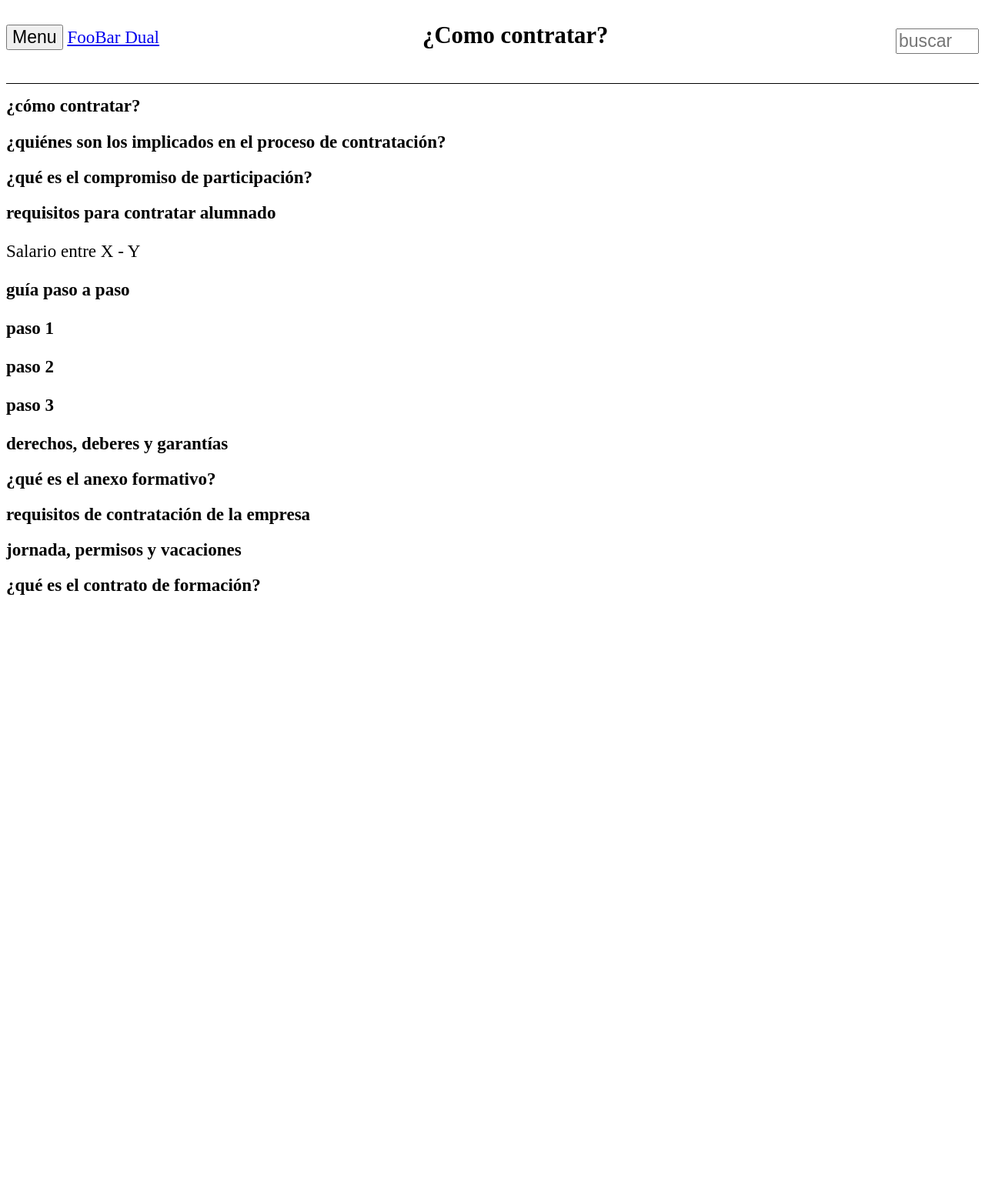
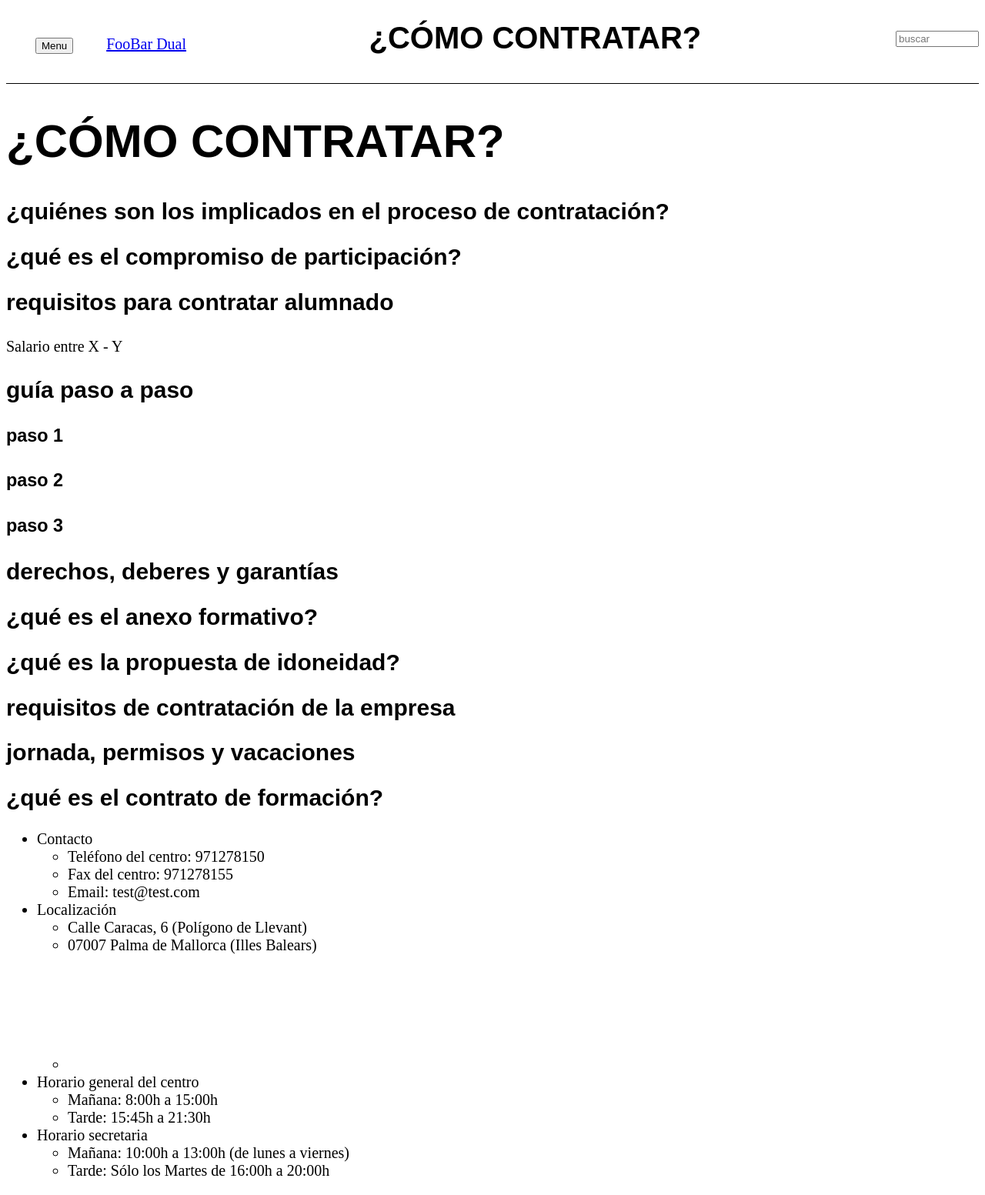
Before and after one commit to foobardual/Foobardual, a plain HTML site: page pages/como_contratar.html in a window 1280 px wide. Shown: the whole page at 77% size. Before the commit the page ends 800 px from the top, so only its background shows below. Drawn offline with Linux system fonts and the light colour scheme; grey boxes are pictures that could not be loaded.

Commit message:
- Refactorización de las páginas "como_contratar.html" y "como_funciona" para que se ajusten al estandar definido.
- Eliminado "contrato_formacion_aprendizaje.html"

- Añadidos estilos para las fuentes.

```diff
--- a/css/style.css
+++ b/css/style.css
@@ -1,10 +1,30 @@
 /*reset basico para fuente*/
 body{
-    font-size: 16px;
+    font-size: 20px;
 }
-*{font-size: 1.2rem;}
 
-.menu{display: none}
+.contents{
+    font-family: 'Crimson Text', serif;
+    line-height: 1.5;
+}
+
+h1, h2, h3, h4, h5, h6 {
+    font-family: 'Droid Sans', sans-serif;
+}
+
+h1 {
+    font-size: 3em;
+    text-transform: uppercase;
+}
+
+h2 {
+    font-size: 1.5em;
+}
+
+.menu{
+    display: none;
+}
+
 .menu.active{
     display: block;
     height: 100%;
@@ -12,24 +32,41 @@ body{
     border: 1px solid;
     top: 108px;
     padding: 20px;
-    background-color: white}
+    background-color: white;
+}
+
 header{
     border-bottom: 1px solid black;
     height: 100px;
 }
+
 header>div{
     width: 100%;
     display: block;
 }
+
 header div, header a, header h1, header button{
     display: inline-block;
 }
-header .buscar{float:right; padding: 29px 0;}
+
+header div:first-child {
+    padding: 3%;
+}
+
+header .buscar{
+    float:right;
+    padding: 29px 0;
+}
+
 .buscar input {
     width: 100px;
 }
+
 header h1{
-    font-size: 1.6rem;
+    font-size: 2em;
     width: calc(100% - 350px);
     text-align: center;
+    position: absolute;
+    left: 18%;
+    top: 0;
 }
--- a/pages/como_contratar.html
+++ b/pages/como_contratar.html
@@ -2,81 +2,125 @@
 <html lang="es">
 <head>
     <meta charset="UTF-8">
-        <!--<meta name="viewport" content="width=device-width, initial-scale=1">-->
-        <title>¿cómo contratar?</title>
+    <title>¿Cómo contratar?</title>
     <link rel="stylesheet" href="../css/style.css">
-        <script src="../js/header.js"></script>
+    <script type="text/javascript" src="../js/header.js"></script>
 </head>
 <body>
-        <div clase="container">
 <header>
+    <h1>¿Cómo contratar?</h1>
     <div>
         <div>
             <button onclick="desplegarMenu()">Menu</button>
             <div class="menu">
-                            <!--<a href="../index.html#quieres_estudiar">¿Quieres estudiar?</a>-->
-                            <!--<ul>-->
-                            <!--<li><a href="como_acceder.html">¿Como acceder?</a></li>-->
-                            <!--<li><a href="como_funciona.html">¿Como funciona?</a></li>-->
-                            <!--<li><a href="donde_trabajaras.html">¿Donde trabajaras?</a></li>-->
-                            <!--<li><a href="de_que_trabajaras.html">¿De que trabajaras?</a></li>-->
-                            <!--</ul>-->
-                            <!--en caso de entrar como empresario borrar la lista de navegacion de arriba y utilizar la siguiente-->
-                            <a href="index.html#quieres_contratar">¿Quieres trabajar?</a>
+                <a href="../index.html#quieres_contratar">¿Quieres contratar?</a>
                 <ul>
-                                <li><a href="pages/que_perfiles_ofrecemos.html">¿Que perfiles ofrecemos?</a></li>
-                                <li><a href="pages/como_contratar.html">¿Como contratar?</a></li>
-                                <li><a href="pages/experiencias.html">Experiencias</a></li>
+                    <li><a href="que_perfiles_ofrecemos.html">¿Qué perfiles ofrecemos?</a></li>
+                    <li><a href="como_contratar.html">¿Cómo contratar?</a></li>
+                    <li><a href="experiencias.html">Experiencias</a></li>
                 </ul>
             </div>
         </div>
         <a href="../index.html">FooBar Dual</a>
-                    <h1>¿Como contratar?</h1>
         <div class="buscar">
             <input type="text" placeholder="buscar"/>
         </div>
     </div>
 </header>
+<main id="container">
     <h1>¿cómo contratar?</h1>
-            <section id = "proceso_contratacion">
+
+    <section id="proceso_contratacion">
         <h2>¿quiénes son los implicados en el proceso de contratación?</h2>
+        <div class="contents"></div>
     </section>
 
-            <section id= "compromiso_participacion">
+    <section id="compromiso_participacion">
         <h2>¿qué es el compromiso de participación?</h2>
+        <div class="contents"></div>
     </section>
 
-            <section id = "requisitos_contratacion">
+    <section id="requisitos_contratacion">
         <h2>requisitos para contratar alumnado</h2>
+        <div class="contents">
             <p>Salario entre X - Y</p>
+        </div>
     </section>
 
-            <section id = "paso_a_paso">
+    <section id="paso_a_paso">
         <h2>guía paso a paso</h2>
+        <div class="contents">
             <h3>paso 1</h3>
             <h3>paso 2</h3>
             <h3>paso 3</h3>
+        </div>
     </section>
 
-            <section id = "derechos_deberes_garantias">
+    <section id="derechos_deberes_garantias">
         <h2>derechos, deberes y garantías</h2>
+        <div class="contents"></div>
     </section>
 
-            <section id = "anexo_formativo">
+    <section id="anexo_formativo">
         <h2>¿qué es el anexo formativo?</h2>
+        <div class="contents"></div>
     </section>
 
-            <section id = "requisitos_contratacion_empresa">
-                <h2>requisitos de contratación de la empresa</h2>
+    <section id="propuesta_idoneidad">
+        <h2>¿qué es la propuesta de idoneidad?</h2>
+        <div class="contents"></div>
     </section>
 
-            <section id = "jornada_permisos_vacaciones">
-                <h2>jornada, permisos y vacaciones</h2>
+    <section id="requisitos_contratacion_empresa">
+        <h2>requisitos de contratación de la empresa</h2>
+        <div class="contents"></div>
     </section>
 
-            <section id = "que_es_contrato_formacion">
+    <section id="jornada_permisos_vacaciones">
+        <h2>jornada, permisos y vacaciones</h2>
+        <div class="contents"></div>
+    </section>
+
+    <section id="que_es_contrato_formacion">
         <h2>¿qué es el contrato de formación?</h2>
+        <div class="contents"></div>
     </section>
-        </div>
+</main>
+<footer>
+    <ul>
+        <li>Contacto
+            <ul>
+                <li>Teléfono del centro: <span class="contacto">971278150</span></li>
+                <li>Fax del centro: <span class="contacto">971278155</span></li>
+                <li><span class="contacto">Email: test@test.com</span></li>
+            </ul>
+        </li>
+
+        <li>Localización
+            <ul>
+                <li class="contacto">Calle Caracas, 6 (Polígono de Llevant)</li>
+                <li class="contacto">07007 Palma de Mallorca (Illes Balears)</li>
+                <li id="mapa">
+                    <iframe src="https://www.google.com/maps/embed?pb=!1m18!1m12!1m3!1d1220.548371809852!2d2.6672159280331953!3d39.56887675907247!2m3!1f0!2f0!3f0!3m2!1i1024!2i768!4f13.1!3m3!1m2!1s0x0%3A0x55bc574de040df4a!2sIES+Francesc+de+Borja+Moll!5e0!3m2!1ses!2ses!4v1487691882597"
+                            width="250" height="150" frameborder="0" style="border:0" allowfullscreen></iframe>
+                </li>
+            </ul>
+        </li>
+
+        <li>Horario general del centro
+            <ul>
+                <li>Mañana: 8:00h a 15:00h</li>
+                <li>Tarde: 15:45h a 21:30h</li>
+            </ul>
+        </li>
+
+        <li>Horario secretaria
+            <ul>
+                <li>Mañana: 10:00h a 13:00h (de lunes a viernes)</li>
+                <li>Tarde: Sólo los Martes de 16:00h a 20:00h</li>
+            </ul>
+        </li>
+    </ul>
+</footer>
 </body>
 </html>
```
Also changed, not shown: pages/como_funciona.html (+63 -25 lines), pages/contrato_formacion_aprendizaje.html (deleted, +0 -23 lines). Lines whose indentation alone changed are shown as unchanged.
